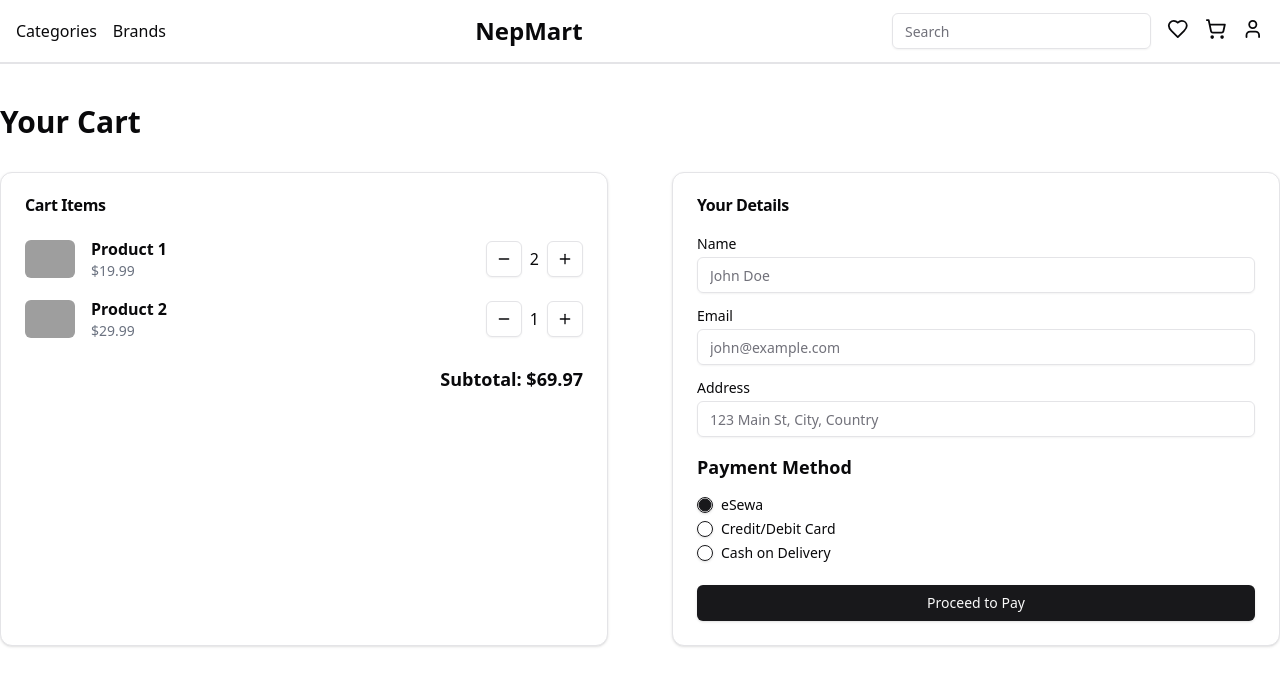
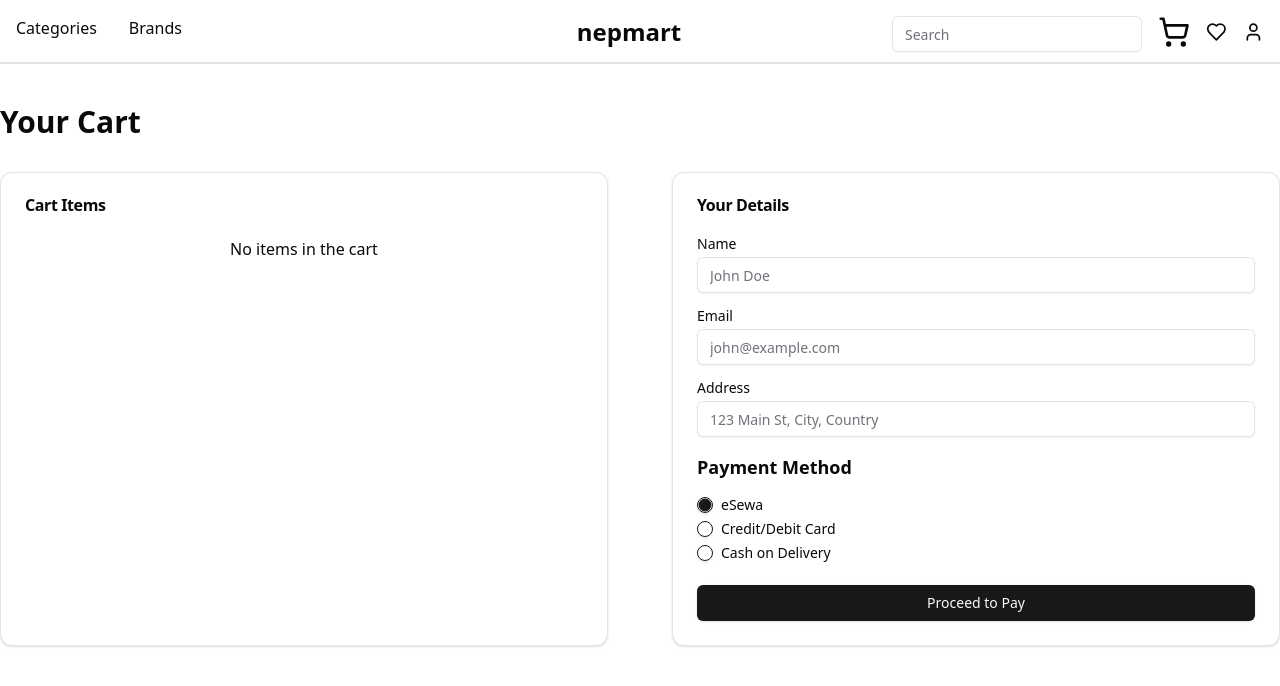
Before and after one commit to bigya01/ecommerce, a Next.js app: page /cart in a window 1280 px wide. Shown: the top 686 px of the page. Built offline with nearby package versions, Linux system fonts and the light colour scheme; grey boxes are pictures that could not be loaded.

Commit message:
feat:cart

```diff
--- a/app/products/layout.tsx
+++ /dev/null
@@ -1,38 +0,0 @@
-import type { Metadata } from "next";
-import { Geist, Geist_Mono, Poppins } from "next/font/google";
-import "../globals.css";
-import { Header } from "@/components/sections/header";
-
-
-
-const geistSans = Geist({
-  variable: "--font-geist-sans",
-  subsets: ["latin"],
-});
-
-const geistMono = Geist_Mono({
-  variable: "--font-geist-mono",
-  subsets: ["latin"],
-});
-
-export const metadata: Metadata = {
-  title: "Create Next App",
-  description: "Generated by create next app",
-};
-
-export default function RootLayout({
-  children,
-}: Readonly<{
-  children: React.ReactNode;
-}>) {
-  return (
-    <html lang="en">
-      <body
-        className={`${geistSans.variable} ${geistMono.variable} antialiased`}
-      >
-        <Header/>
-        {children}
-      </body>
-    </html>
-  );
-}
--- /dev/null
+++ b/components/cart/button.tsx
@@ -0,0 +1,18 @@
+"use client";
+import { Button } from "@/components/ui/button";
+import { ShoppingCart } from "lucide-react";
+import useCart from "@/store/cart";
+
+export function CartButton({product}: {product: any}) {
+  const {add} = useCart();
+  const handleAddtoCart = (e: React.MouseEvent) => {
+    e.stopPropagation();
+    add(product);
+  };
+  return (
+    <Button size="lg" className="flex-1" onClick={handleAddtoCart}>
+      <ShoppingCart className="w-5 h-5 mr-2" />
+      Add to Cart
+    </Button>
+  );
+}
--- a/components/cart/items.tsx
+++ b/components/cart/items.tsx
@@ -1,15 +1,15 @@
-import Image from "next/image"
-import { Card, CardContent, CardHeader, CardTitle } from "@/components/ui/card"
-import { Button } from "@/components/ui/button"
-import { Minus, Plus } from "lucide-react"
-
-const cartItems = [
-  { id: 1, name: "Product 1", price: 19.99, quantity: 2, image: "/placeholder.svg?height=100&width=100" },
-  { id: 2, name: "Product 2", price: 29.99, quantity: 1, image: "/placeholder.svg?height=100&width=100" },
-]
+"use client";
+import { Card, CardContent, CardHeader, CardTitle } from "@/components/ui/card";
+import { Button } from "@/components/ui/button";
+import { Minus, Plus } from "lucide-react";
+import useCart from "@/store/cart";
 
 export default function CartItems() {
-  const subtotal = cartItems.reduce((acc, item) => acc + item.price * item.quantity, 0)
+  const { items } = useCart();
+  const subtotal = items.reduce(
+    (acc, item) => acc + item.product.price * item.count,
+    0,
+  );
 
   return (
     <Card className="h-full">
@@ -17,27 +17,34 @@ export default function CartItems() {
         <CardTitle>Cart Items</CardTitle>
       </CardHeader>
       <CardContent>
+        {items.length !== 0 ? (
+          <div>
             <ul className="space-y-4">
-          {cartItems.map((item) => (
-            <li key={item.id} className="flex items-center justify-between">
+              {items.map((item, index) => (
+                <li
+                  key={index}
+                  className="flex items-center justify-between"
+                >
                   <div className="flex items-center space-x-4">
-                <Image
-                  src={item.image || "/placeholder.svg"}
-                  alt={item.name}
+                    <img
+                      src={item.product.thumbnail || "/placeholder.svg"}
+                      alt={item.product.title}
                       width={50}
                       height={50}
                       className="rounded-md"
                     />
                     <div>
-                  <h3 className="font-semibold">{item.name}</h3>
-                  <p className="text-sm text-gray-500">${item.price.toFixed(2)}</p>
+                      <h3 className="font-semibold">{item.product.title}</h3>
+                      <p className="text-sm text-gray-500">
+                        ${item.product.price.toFixed(2)}
+                      </p>
                     </div>
                   </div>
                   <div className="flex items-center space-x-2">
                     <Button variant="outline" size="icon">
                       <Minus className="h-4 w-4" />
                     </Button>
-                <span>{item.quantity}</span>
+                    <span>{item.count}</span>
                     <Button variant="outline" size="icon">
                       <Plus className="h-4 w-4" />
                     </Button>
@@ -46,9 +53,15 @@ export default function CartItems() {
               ))}
             </ul>
             <div className="mt-6 text-right">
-          <p className="text-lg font-semibold">Subtotal: ${subtotal.toFixed(2)}</p>
+              <p className="text-lg font-semibold">
+                Subtotal: ${subtotal.toFixed(2)}
+              </p>
             </div>
+          </div>
+        ) : (
+          <p className="text-center">No items in the cart</p>
+        )}
       </CardContent>
     </Card>
-  )
+  );
 }
--- a/components/product-card.tsx
+++ b/components/product-card.tsx
@@ -2,25 +2,18 @@ import Link from "next/link";
 import { Button } from "@/components/ui/button";
 import { HeartIcon, PlusIcon } from "lucide-react";
 import { Card, CardContent, CardFooter } from "@/components/ui/card";
-
-
+import { CartButton } from "./cart/button";
 
 export default function ProductCard({
-  name,
   href,
-  image,
-  price,
-  category,
+  product,
 }: {
-  name: string;
   href: string;
-  image: string;
-  price: string;
-  category: string;
+  product: any;
 }) {
   return (
-    <Card className="w-[250px] group relative space-y-4 overflow-hidden">
-      <figure className="group-hover:opacity-90">
+    <Card className="w-[250px] h-[400px] group relative space-y-4 overflow-hidden flex flex-col">
+      <figure className="group-hover:opacity-90 h-[250px]">
         <Button
           variant="ghost"
           size="icon"
@@ -29,31 +22,31 @@ export default function ProductCard({
           <HeartIcon className="size-4" />
         </Button>
         <img
-          className="aspect-square w-full"
-          src={image}
+          className="h-full w-full object-cover"
+          src={product.thumbnail}
           width={300}
           height={500}
-          alt={name}
+          alt={product.title}
         />
       </figure>
-      <CardContent className="px-4 py-0">
+      <CardContent className="px-4 py-0 flex-grow">
         <div className="flex justify-between">
           <div>
             <h3 className="text-lg">
               <Link href={href}>
                 <span aria-hidden="true" className="absolute inset-0" />
-                {name}
+                {product.title}
               </Link>
             </h3>
-            <p className="text-sm text-muted-foreground capitalize">{category}</p>
+            <p className="text-sm text-muted-foreground capitalize">
+              {product.category}
+            </p>
           </div>
-          <p className="text-lg font-semibold">{price}</p>
+          <p className="text-lg font-semibold">{product.price}</p>
         </div>
       </CardContent>
       <CardFooter className="p-0 border-t">
-        <Button variant="ghost" className="w-full">
-          <PlusIcon className="size-4 me-1" /> Add to Cart
-        </Button>
+        <CartButton product={product} />
       </CardFooter>
     </Card>
   );
--- a/components/sections/header.tsx
+++ b/components/sections/header.tsx
@@ -1,21 +1,21 @@
-import {User, ShoppingCart,Heart} from "lucide-react"
-import { Input } from "@/components/ui/input"
-
+import { User, ShoppingCart, Heart } from "lucide-react";
+import { Input } from "@/components/ui/input";
+import Link from "next/link";
 
 
 export function Header() {
   return (
-        <div className="h-16 border-b-2 flex justify-between items-center p-4">
-        <div className="flex gap-x-4 w-[350]">
+    <div className="h-16 border-b-2 flex justify-between p-4">
+      <div className="flex gap-x-8 w-[350px]">
         <div>Categories</div>
         <div>Brands</div>
       </div>
-        <div className="font-bold text-2xl">NepMart</div>
+      <Link href="/products" className="font-bold text-2xl">nepmart</Link>
       <div className="flex gap-x-4">
-         <Input placeholder="Search"/>
-            <Heart size={32}/>
-            <ShoppingCart size={32}/>
-            <User size={32}/>
+        <Input placeholder="Search" />
+        <Link href="/cart"><ShoppingCart size="32" /></Link>
+        <Heart size="32" />
+        <User size="32" />
       </div>
     </div>
   );
--- a/components/sections/product-list.tsx
+++ b/components/sections/product-list.tsx
@@ -2,19 +2,16 @@ import ProductCard from "../product-card";
 import axios from "axios";
 
 export async function ProductList() {
-  const response= await axios.get("https://dummyjson.com/products");
-const productData : any[]= response.data.products;
+  const response = await axios.get("https://dummyjson.com/products");
+  const productData: any[] = response.data.products;
 
   return (
     <div className="flex flex-wrap gap-4">
       {productData.map((product) => (
         <ProductCard
           key={product.id}
-            name={product.title}
           href={`/products/${product.id}`}
-            image={product.thumbnail}
-            price={product.price}
-            category={product.category}
+          product={product}
         />
       ))}
     </div>
--- a/package.json
+++ b/package.json
@@ -19,8 +19,10 @@
     "next": "15.1.7",
     "react": "^19.0.0",
     "react-dom": "^19.0.0",
+    "react-hot-toast": "^2.5.2",
     "tailwind-merge": "^3.0.1",
-    "tailwindcss-animate": "^1.0.7"
+    "tailwindcss-animate": "^1.0.7",
+    "zustand": "^5.0.3"
   },
   "devDependencies": {
     "@eslint/eslintrc": "^3",
--- /dev/null
+++ b/store/cart.tsx
@@ -0,0 +1,58 @@
+import { create } from "zustand";
+import { persist } from "zustand/middleware";
+
+type CartItem = {
+  product: any;
+  count: number;
+};
+
+type CartStore = {
+  items: CartItem[];
+  add: (product: any) => void;
+  remove: (product: any) => void;
+  clear: () => void;
+};
+
+const useCart = create<CartStore>()(
+  persist(
+    (set) => ({
+      items: [],
+      add: (product: any) => {
+        set((state) => {
+          const existingItem = state.items.find(
+            (item) => item.product.id === product.id
+          );
+
+          if (existingItem) {
+            return {
+              items: state.items.map((item) =>
+                item.product.id === product.id
+                  ? { ...item, count: item.count + 1 }
+                  : item
+              ),
+            };
+          }
+
+          return {
+            items: [...state.items, { product, count: 1 }],
+          };
+        });
+      },
+      remove: (product: any) => {
+        set((state) => ({
+          items: state.items.filter((item) => item.product !== product),
+        }));
+      },
+      clear: () => {
+        set(() => ({
+          items: [],
+        }));
+      },
+    }),
+    {
+      name: "cart-storage",
+    }
+  )
+);
+
+export default useCart;
```
Also changed, not shown: app/products/[id]/page.tsx (+57 -37 lines), 1 other file (tests, documents, lock files or other folders). Lines whose indentation alone changed are shown as unchanged.
